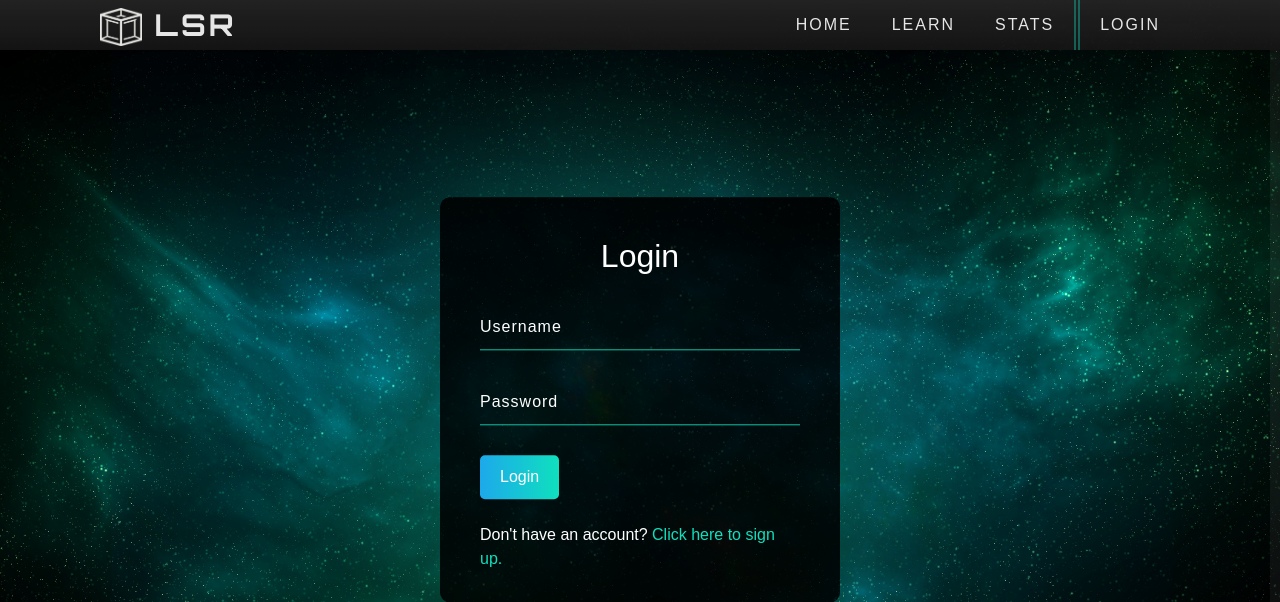
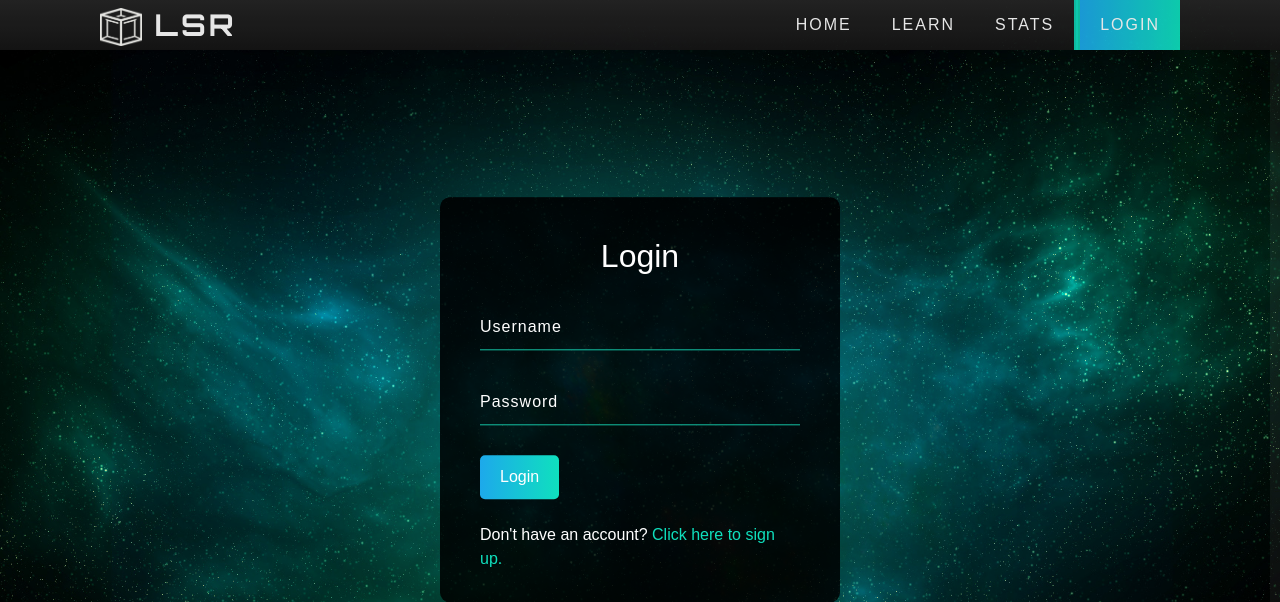
Before and after one commit to jasperpato/learn-special-relativity, a Flask app: page /login in a window 1280 px wide. Shown: the top 602 px of the page. Run offline with Flask 2, Linux system fonts and the light colour scheme; some libraries are stand-ins or nearby versions.

Commit message:
login tab active

```diff
--- a/app/templates/login.html
+++ b/app/templates/login.html
@@ -33,9 +33,9 @@
           <li><a class="navButton" href="{{ url_for('routes.learn')}}">Learn</a></li>
           <li><a class="navButton" href="#">Stats</a></li>
           {% if user.is_authenticated %}
-          <li><a class="navButton" href="{{ url_for('auth.logout')}}">Logout</a></li>
+          <li><a class="navButton active" href="{{ url_for('auth.logout')}}">Logout</a></li>
           {% else %}
-          <li><a class="navButton login" href="{{ url_for('auth.login')}}">Login</a></li>
+          <li><a class="navButton login active" href="{{ url_for('auth.login')}}">Login</a></li>
           {% endif %}
         </ul>
       </nav>
```
